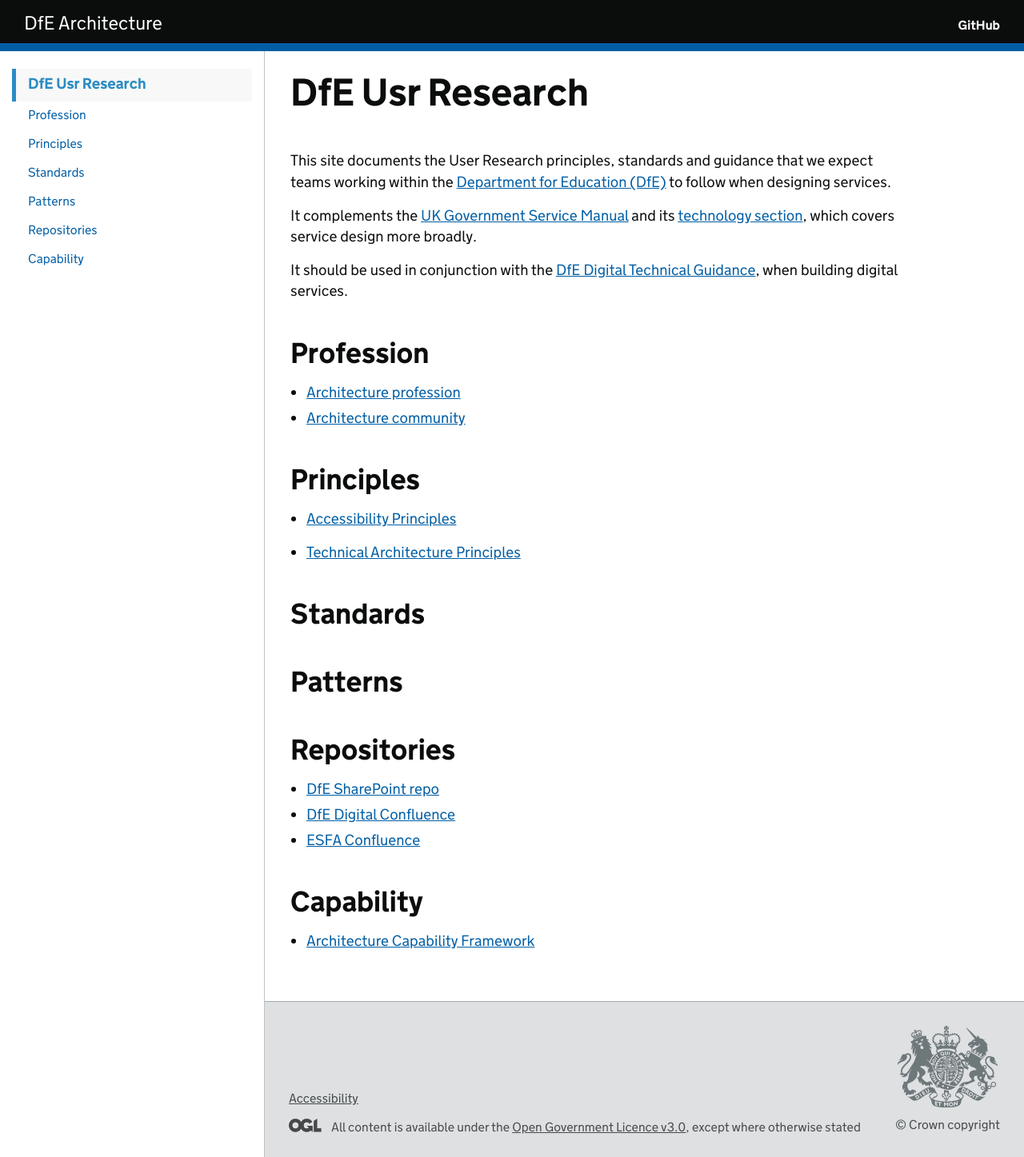
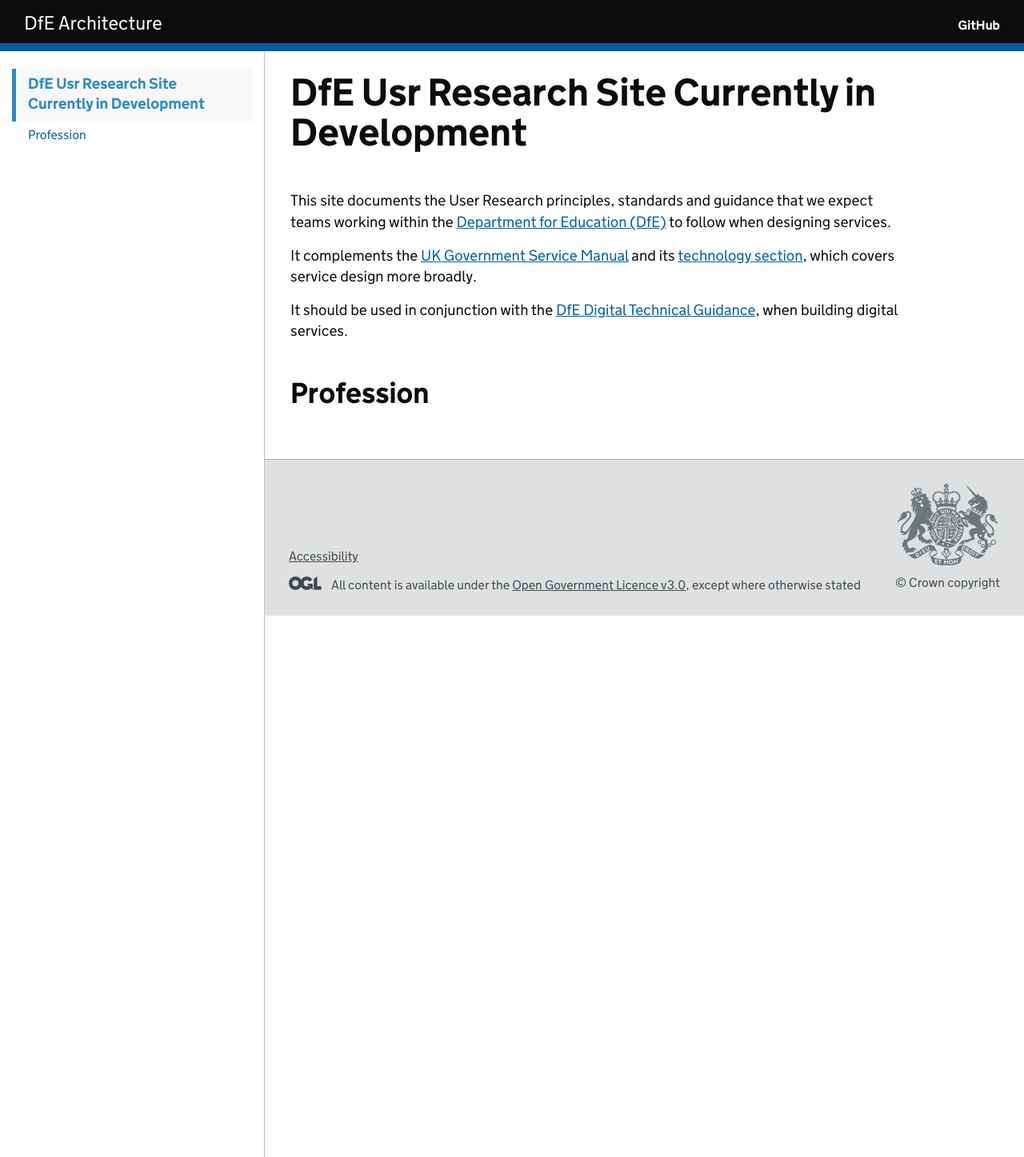
Before and after one commit to DFE-Digital/user-research-manual, a Jekyll site: the page built from index.md, in a window 1280 px wide. Shown: the whole page at 80% size. Built offline with Jekyll 4.4.1, drawn with Linux system fonts in a browser that asks for light colours; our own code applies the rules of GitHub Pages for plain Markdown files.

Commit message:
Update index.md
Removed architecture references, to enable this as a template

```diff
--- a/index.md
+++ b/index.md
@@ -1,4 +1,4 @@
-# DfE Usr Research
+# DfE Usr Research **Site Currently in Development**
 This site documents the User Research principles, standards and guidance that we expect teams working
 within the [Department for Education (DfE)](https://www.gov.uk/government/organisations/department-for-education)
 to follow when designing services.
@@ -12,46 +12,3 @@ It should be used in conjunction with the
 when building digital services.
 
 ## Profession
-
-- [Architecture profession](profession/architecture-profession)
-- [Architecture community](profession/architecture-community)
-
-## Principles
-
-{% assign principle_groups = site.pages
-  | where: "principle", true %}
-
-{% for principle in principle_groups %}
-- [{{ principle.title }}]({{ principle.url | relative_url }})
-{% endfor %}
-- [Technical Architecture Principles](https://technical-guidance.education.gov.uk/principles/architecture/#technical-architecture-principles)
-
-## Standards
-
-{% assign standard_groups = site.pages
-  | where: "standard", true %}
-
-{% for standard in standard_groups %}
-- [{{ standard.title }}]({{ standard.url | relative_url }})
-{% endfor %}
-
-## Patterns
-
-{% assign pattern_groups = site.pages
-  | where: "pattern", true %}
-
-{% for pattern in pattern_groups %}
-- [{{ pattern.title }}]({{ pattern.url | relative_url }})
-{% endfor %}
-
-
-
-## Repositories
-
-- [DfE SharePoint repo](https://educationgovuk.sharepoint.com/sites/gp/WorkplaceDocuments)
-- [DfE Digital Confluence](https://dfedigital.atlassian.net)
-- [ESFA Confluence](https://skillsfundingagency.atlassian.net)
-
-## Capability
-
-- [Architecture Capability Framework](capability/architecture-capability-framework.md)
```
